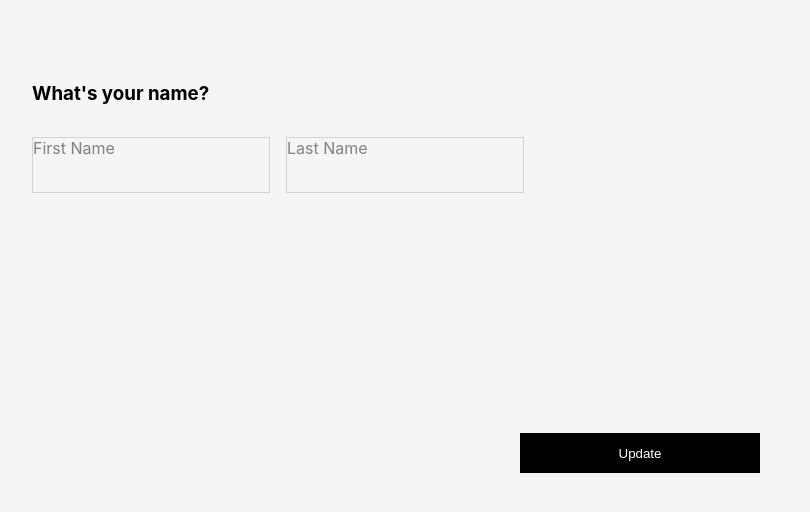
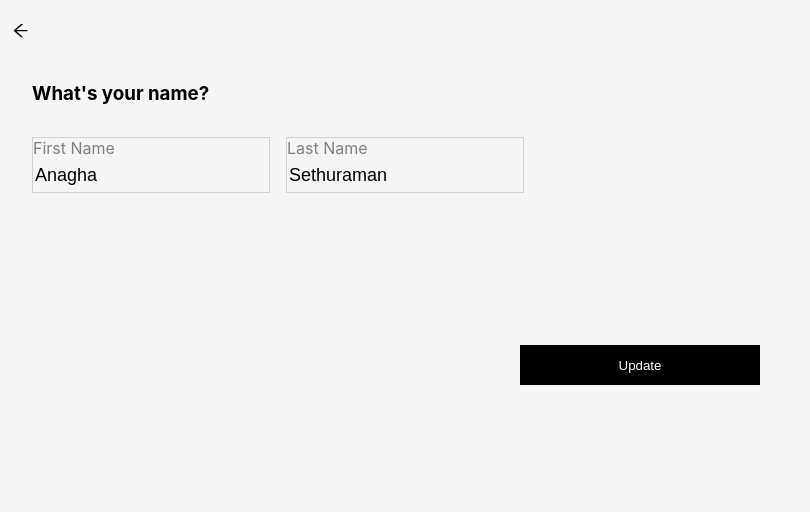
Before and after one commit to anaghasethuraman01/EditProfileWebApplication, a React (Create React App) app: page /editname in a window 1280 px wide. Shown: the top 512 px of the page, without its empty margins (0-810 px from the left). Built offline with nearby package versions, Linux system fonts and the light colour scheme.

Commit message:
updateprofile

```diff
--- a/src/App.css
+++ b/src/App.css
@@ -81,9 +81,12 @@ body {
 	text-align: left;
 }
 .flexdir {
+	position: absolute;
 	display: flex;
 	flex-direction: row;
 	gap: 16px;
+	width: auto;
+	margin: 0;
 }
 .addinput {
 	border: none;
@@ -93,4 +96,10 @@ body {
 	font-size: large;
 }
 .backarrow {
+	border: none;
+	background-color: whitesmoke;
+	position: absolute;
+	top: 20px;
+	left: 5px;
+	font-size: larger;
 }
--- a/src/components/Main.js
+++ b/src/components/Main.js
@@ -6,6 +6,18 @@ import EditName from "./Profile/EditName";
 import EditPhone from "./Profile/EditPhone";
 import Profile from "./Profile/Profile";
 class Main extends Component {
+	constructor(props) {
+		//Call the constrictor of Super class i.e The Component
+		super(props);
+		localStorage.setItem("firstName", "Anagha");
+		localStorage.setItem("lastName", "Sethuraman");
+		localStorage.setItem("phone", 123456789);
+		localStorage.setItem("email", "anagha@gmail.com");
+		localStorage.setItem(
+			"details",
+			"I am currently pursuing my Masters in Software Engineering from San Jose State University"
+		);
+	}
 	render() {
 		return (
 			<div>
--- a/src/components/Profile/EditDetails.js
+++ b/src/components/Profile/EditDetails.js
@@ -1,11 +1,24 @@
 import React, { Component } from "react";
+import { AiOutlineArrowLeft } from "react-icons/ai";
 class EditDetails extends Component {
+	constructor(props) {
+		//Call the constrictor of Super class i.e The Component
+		super(props);
+		//maintain the state required for this component
+		this.state = {};
+	}
+	navBack = (e) => {
+		const { history } = this.props;
+		history.push("/profile");
+	};
 	render() {
 		return (
 			<div>
 				<div className="container ">
 					<div className="login-form">
-						<button class="backarrow">back</button>
+						<button class="backarrow" onClick={this.navBack}>
+							<AiOutlineArrowLeft />
+						</button>
 						<h3 class="inputs">What type of passenger are you?</h3>
 						<div>
 							<div class="inputborder">
--- a/src/components/Profile/EditEmail.js
+++ b/src/components/Profile/EditEmail.js
@@ -1,10 +1,24 @@
 import React, { Component } from "react";
+import { AiOutlineArrowLeft } from "react-icons/ai";
 class EditEmail extends Component {
+	constructor(props) {
+		//Call the constrictor of Super class i.e The Component
+		super(props);
+		//maintain the state required for this component
+		this.state = {};
+	}
+	navBack = (e) => {
+		const { history } = this.props;
+		history.push("/profile");
+	};
 	render() {
 		return (
 			<div>
 				<div className="container ">
 					<div className="login-form">
+						<button class="backarrow" onClick={this.navBack}>
+							<AiOutlineArrowLeft />
+						</button>
 						<h3 class="inputs">What's your email?</h3>
 						<div>
 							<div class="inputborder">
--- a/src/components/Profile/EditName.js
+++ b/src/components/Profile/EditName.js
@@ -1,22 +1,67 @@
 import React, { Component } from "react";
+import { AiOutlineArrowLeft } from "react-icons/ai";
 class EditName extends Component {
+	constructor(props) {
+		//Call the constrictor of Super class i.e The Component
+		super(props);
+		//maintain the state required for this component
+		this.state = {
+			firstName: localStorage.getItem("firstName"),
+			lastName: localStorage.getItem("lastName"),
+		};
+	}
+	firstNameChangeHandler = (e) => {
+		this.setState({
+			firstName: e.target.value,
+		});
+	};
+	lastNameChangeHandler = (e) => {
+		this.setState({
+			lastName: e.target.value,
+		});
+	};
+	navBack = (e) => {
+		const { history } = this.props;
+		history.push("/profile");
+	};
+	updateName = (e) => {
+		localStorage.setItem("firstName", this.state.firstName);
+		localStorage.setItem("lastName", this.state.lastName);
+		const { history } = this.props;
+		history.push("/profile");
+	};
 	render() {
 		return (
 			<div>
 				<div className="container ">
 					<div className="login-form">
+						<button class="backarrow" onClick={this.navBack}>
+							<AiOutlineArrowLeft />
+						</button>
 						<h3 class="inputs">What's your name?</h3>
 						<div class="flexdir">
 							<div class="inputborder">
 								First Name
-								<input type="text" className="addinput" />
+								<input
+									onChange={this.firstNameChangeHandler}
+									type="text"
+									className="addinput"
+									value={this.state.firstName}
+								/>
 							</div>
 							<div class="inputborder">
 								Last Name
-								<input type="text" className="addinput" />
+								<input
+									onChange={this.lastNameChangeHandler}
+									type="text"
+									className="addinput"
+									value={this.state.lastName}
+								/>
 							</div>
 						</div>
-						<button class="updatebtn">Update</button>
+						<button class="updatebtn" onClick={this.updateName}>
+							Update
+						</button>
 					</div>
 				</div>
 			</div>
--- a/src/components/Profile/EditPhone.js
+++ b/src/components/Profile/EditPhone.js
@@ -1,12 +1,26 @@
 import React, { Component } from "react";
+import { AiOutlineArrowLeft } from "react-icons/ai";
 class EditPhone extends Component {
+	constructor(props) {
+		//Call the constrictor of Super class i.e The Component
+		super(props);
+		//maintain the state required for this component
+		this.state = {};
+	}
+	navBack = (e) => {
+		const { history } = this.props;
+		history.push("/profile");
+	};
 	render() {
 		return (
 			<div>
 				<div className="container ">
 					<div className="login-form">
+						<button class="backarrow" onClick={this.navBack}>
+							<AiOutlineArrowLeft />
+						</button>
 						<h3 class="inputs">What's your phone number?</h3>
-						<div >
+						<div>
 							<div class="inputborder">
 								Your phone number
 								<input type="text" className="addinput" />
--- a/src/components/Profile/Profile.js
+++ b/src/components/Profile/Profile.js
@@ -11,10 +11,19 @@ class Profile extends Component {
 	constructor(props) {
 		//Call the constrictor of Super class i.e The Component
 		super(props);
+
 		//maintain the state required for this component
-		this.state = {};
+		this.state = {
+			firstName: localStorage.getItem("firstName"),
+			lastName: localStorage.getItem("lastName"),
+			phone: localStorage.getItem("phone"),
+			email: localStorage.getItem("email"),
+			details: localStorage.getItem("details"),
+		};
 	}
 	editName = (e) => {
+		localStorage.setItem("firstName", this.state.firstName);
+		localStorage.setItem("lastName", this.state.lastName);
 		const { history } = this.props;
 		history.push("/editname");
 	};
@@ -55,7 +64,7 @@ class Profile extends Component {
 						</div>
 						<div class="values">Name</div>
 						<div class="inputs">
-							Anagha Sethuraman
+							{this.state.firstName} {this.state.lastName}
 							<button class="editbtn" onClick={this.editName}>
 								<MdArrowForwardIos />
 							</button>
@@ -65,7 +74,7 @@ class Profile extends Component {
 						<br />
 						<div class="values">Phone</div>
 						<div class="inputs">
-							123456789
+							{this.state.phone}
 							<button class="editbtn" onClick={this.editPhone}>
 								<MdArrowForwardIos />
 							</button>
@@ -76,7 +85,7 @@ class Profile extends Component {
 						<br />
 						<div class="values">Email</div>
 						<div class="inputs">
-							anagha@gmail.com
+							{this.state.email}
 							<button class="editbtn" onClick={this.editEmail}>
 								<MdArrowForwardIos />
 							</button>
@@ -86,8 +95,7 @@ class Profile extends Component {
 						<br />
 						<div class="values">Tell us about yourself</div>
 						<div class="inputs">
-							I am currently pursuing my Masters in Software Engineering from
-							San Jose State University
+							{this.state.details}
 							<button class="editbtn" onClick={this.editDetails}>
 								<MdArrowForwardIos />
 							</button>
```
